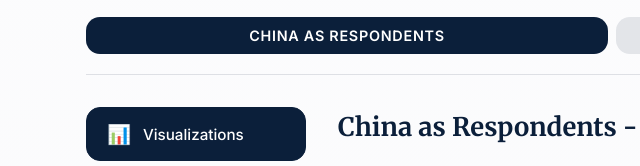
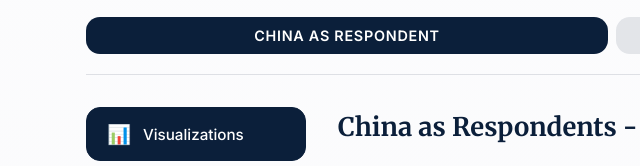
Before and after one commit to WHUCOIL/China-Related-ISDS-Cases-Tracker, a plain HTML site: page case_data.html in a window 1280 px wide. Shown: the part 197-363 px from the top of the page, 28-668 px from the left. Drawn offline with nearby package versions, Linux system fonts and the light colour scheme.

Commit message:
Update case_data.html

```diff
--- a/case_data.html
+++ b/case_data.html
@@ -29,7 +29,7 @@
                     <span>COMPREHENSIVE DATASET</span>
                 </div>
                 <div class="tabs">
-                    <button class="tab-button tab-blue active" onclick="switchMainTab('respondents', this)">China as Respondents</button>
+                    <button class="tab-button tab-blue active" onclick="switchMainTab('respondents', this)">China as Respondent</button>
                     <button class="tab-button tab-gray" onclick="switchMainTab('claimants', this)">Chinese Investors as Claimants</button>
                 </div>
             </div>
```
